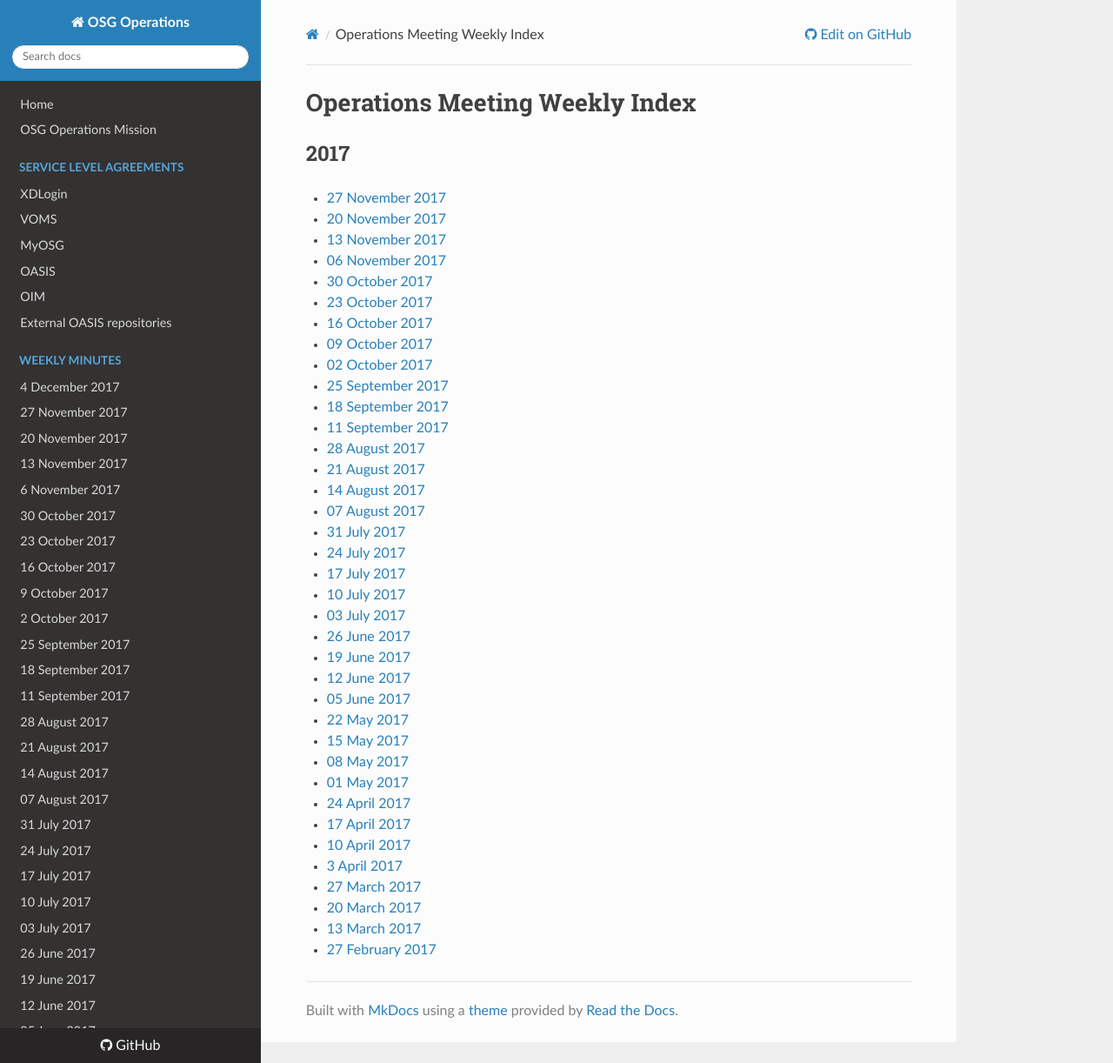
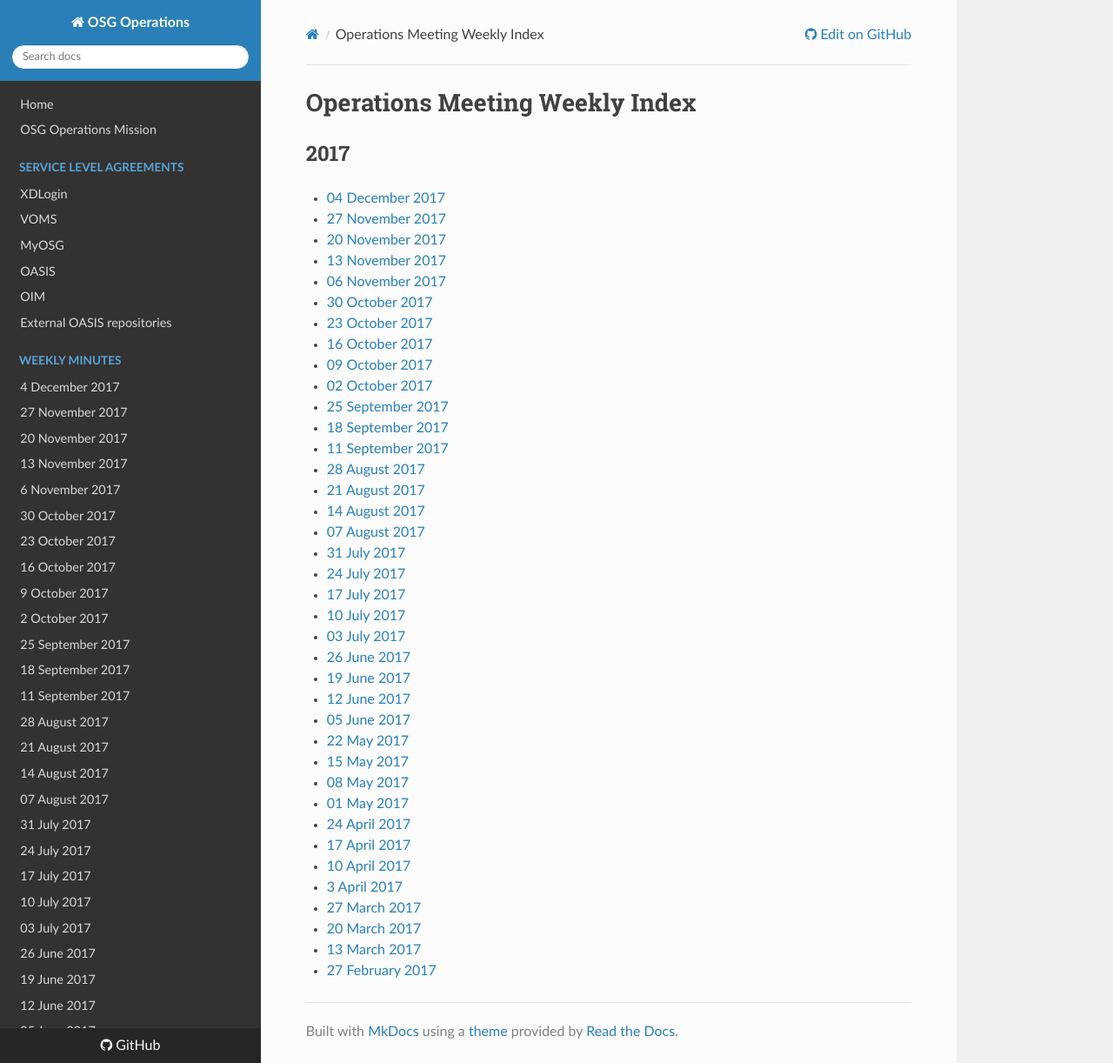
Before and after one commit to osg-htc/operations, an MkDocs documentation site: the page built from docs/WeeklyMinutes/MeetingIndex.md, in a window 1280 px wide and 1222 px high. Shown: the whole window at 87% size. Built offline with MkDocs 1.6.1, drawn with Linux system fonts in a browser that asks for light colours; nearby versions of some CDN libraries; old or Windows-style settings are respelled for this version of MkDocs.

Commit message:
Update MeetingIndex.md

```diff
--- a/docs/WeeklyMinutes/MeetingIndex.md
+++ b/docs/WeeklyMinutes/MeetingIndex.md
@@ -1,6 +1,7 @@
 # Operations Meeting Weekly Index
 
 ## 2017
+   * [04 December 2017](04Dec2017.md)
    * [27 November 2017](27Nov2017.md)
    * [20 November 2017](20Nov2017.md)
    * [13 November 2017](13Nov2017.md)
```
